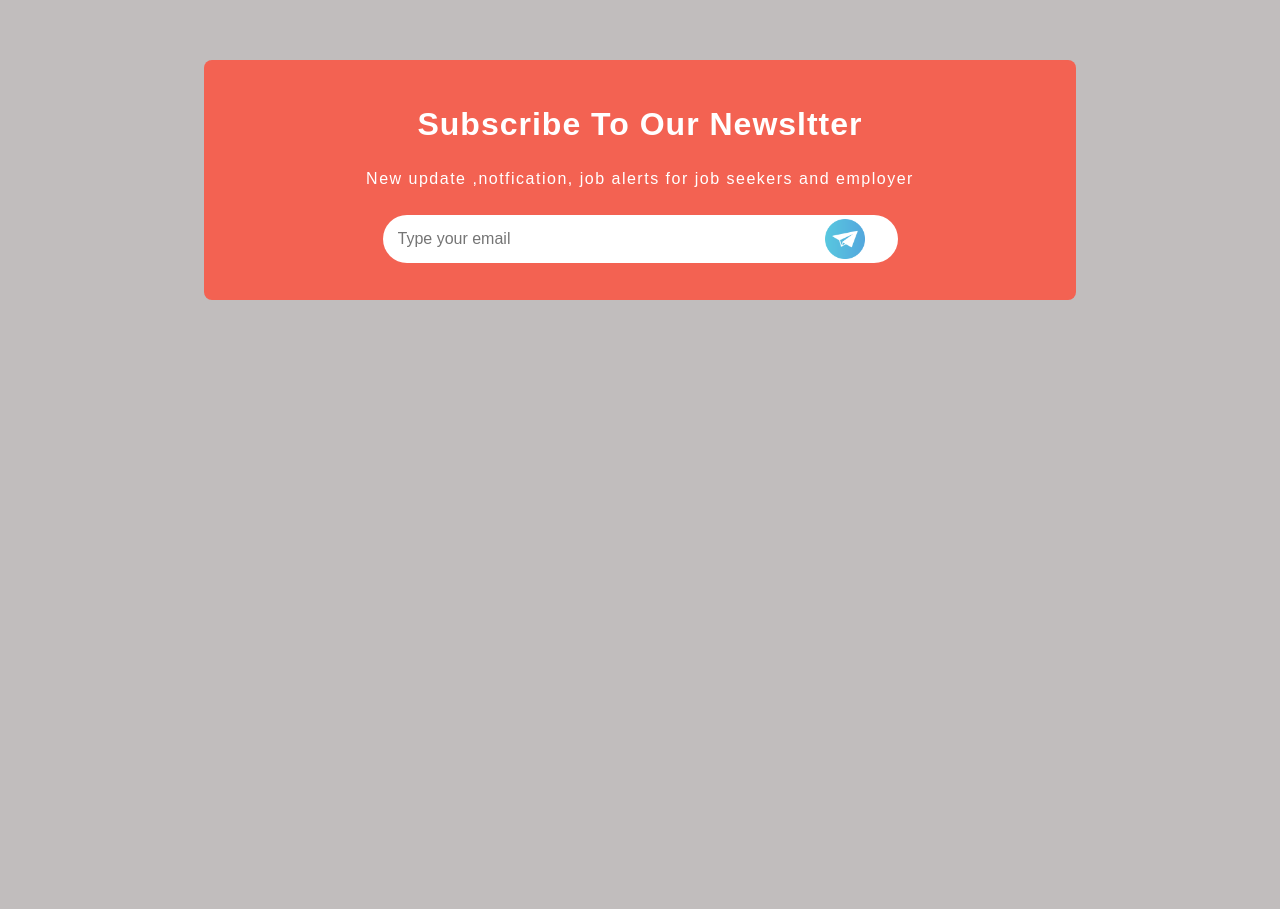
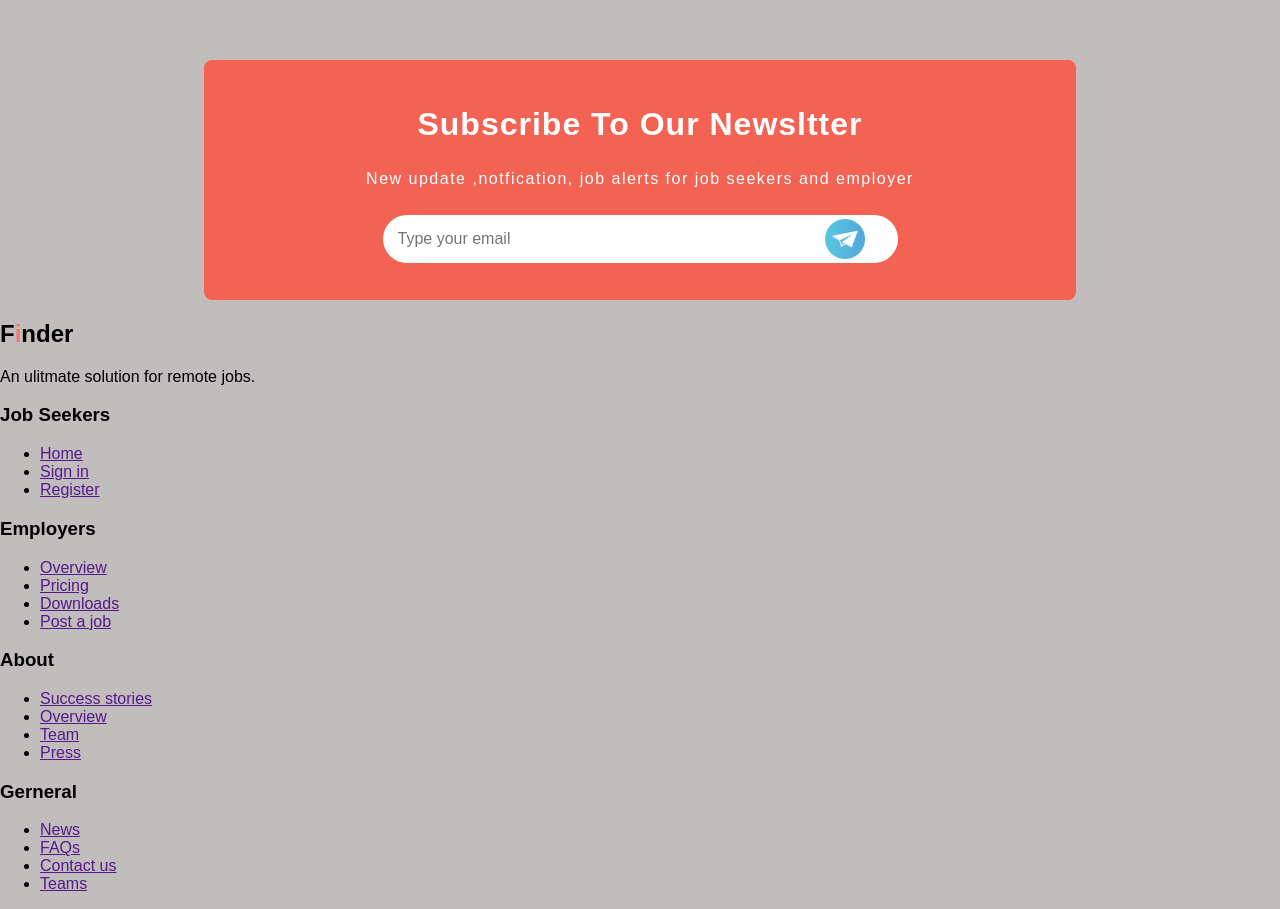
Before and after one commit to MiranKK/UI-website2, a plain HTML site: page index.html in a window 1280 px wide. Shown: the part 2420-3329 px from the top of the page. Before the commit the page ends 2720 px from the top, so only its background shows below. Drawn offline with Linux system fonts and the light colour scheme.

Commit message:
add footer website

```diff
--- a/index.html
+++ b/index.html
@@ -200,5 +200,62 @@
         </a>
       </div>
     </section>
+
+
+    <footer>
+      <div class="logo-ft">
+        <h2>F<span style="color: #f2786a">i</span>nder</h2>
+      <p>An ulitmate solution for remote jobs.</p>
+      </div>
+      <div class="job-seek">
+        <h3>Job Seekers</h3>
+       <ul>
+        <li> <a href="">Home</a></li>
+        <li> <a href="">Sign in</a></li>
+        <li> <a href="">Register</a></li>
+
+
+       </ul>
+      </div>
+
+      <div class="employer">
+        <h3>Employers</h3>
+        <ul>
+
+          <li> <a href="">Overview</a></li>
+          <li> <a href="">Pricing</a></li>
+          <li> <a href="">Downloads</a></li>
+          <li> <a href="">Post a job</a></li>
+
+        </ul>
+      </div>
+
+      <div class="about">
+        <h3>About</h3>
+        <ul>
+
+          <li> <a href="">Success stories</a></li>
+          <li> <a href="">Overview</a></li>
+          <li> <a href="">Team</a></li>
+          <li> <a href="">Press</a></li>
+
+        </ul>
+      </div>
+
+      <div class="general">
+        <h3>Gerneral</h3>
+        <ul>
+
+          <li> <a href="">News</a></li>
+          <li> <a href="">FAQs</a></li>
+          <li> <a href="">Contact us</a></li>
+          <li> <a href="">Teams</a></li>
+
+        </ul>
+      </div>
+
+
+
+    </footer>
   </body>
 </html>
```
